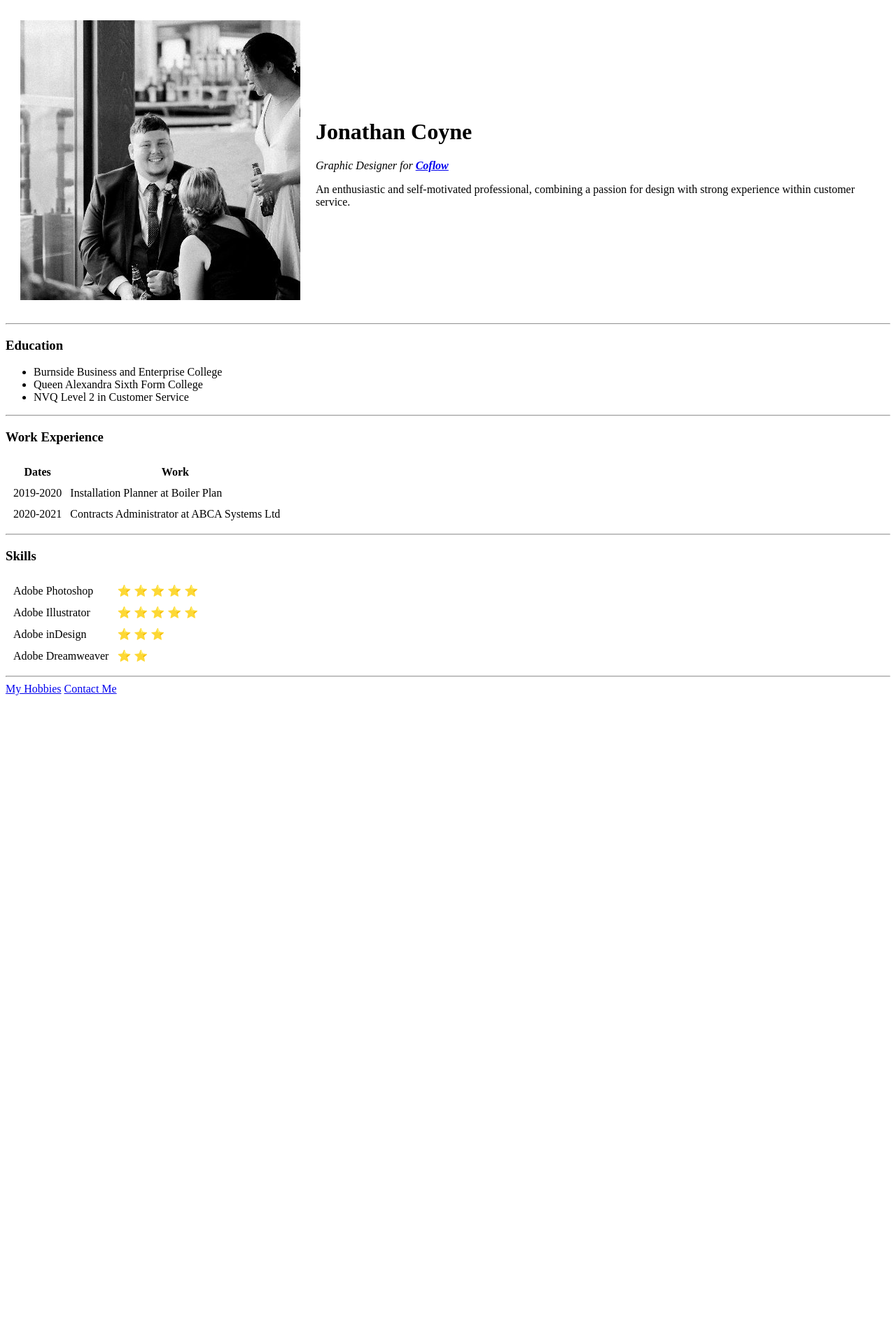
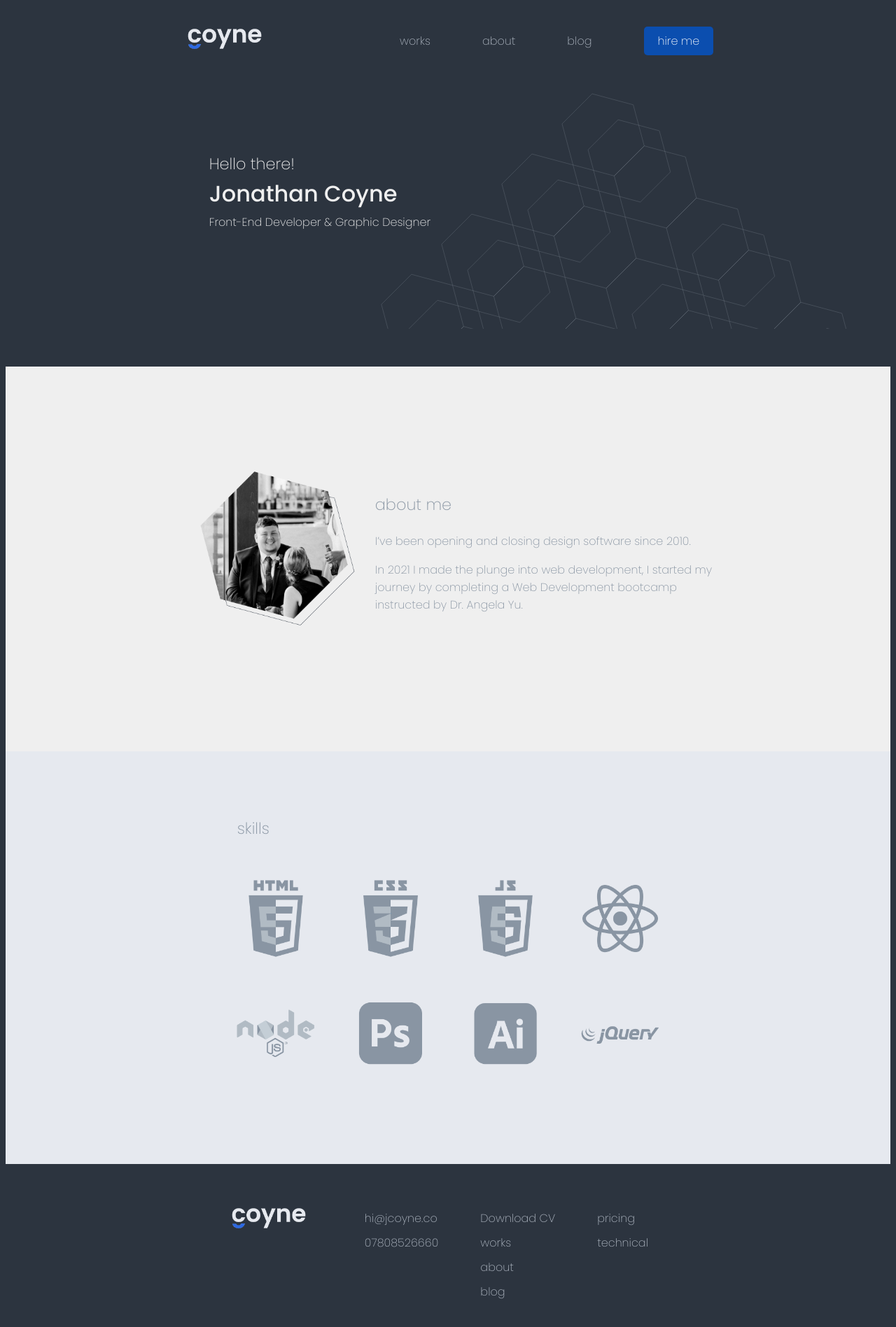
Before and after one commit to jonnycoyne/cv, a plain HTML site: page index.html in a window 1280 px wide. Shown: the top 1897 px of the page at 70% size. Before the commit the page ends 1002 px from the top, so only its background shows below. Drawn offline with Linux system fonts and the light colour scheme.

Commit message:
CSS amendments & Modernisation

```diff
--- /dev/null
+++ b/css/styles.css
@@ -0,0 +1,239 @@
+body {
+  background-color: #2C343F;
+}
+
+h1 {
+  font-family: 'Poppins', sans-serif;
+  font-size: 2rem;
+  font-weight: 400;
+}
+
+h2 {
+  font-family: 'Poppins', sans-serif;
+  font-size: 1.8rem;
+  font-weight: 200;
+}
+
+h3 {
+  font-family: 'Poppins', sans-serif;
+  font-size: 1.4rem;
+  font-weight: 200;
+}
+
+p {
+  font-family: 'Poppins', sans-serif;
+  font-weight: 100;
+}
+
+a {
+  color: #AEB6C1;
+  text-decoration: none;
+  font-family: 'Poppins', sans-serif;
+  font-weight: 100;
+}
+
+a:hover {
+  color: #EFEFEF;
+}
+
+ul {
+  list-style-type: none;
+}
+
+/******** HEADER CONTAINER ********/
+
+.head-container {
+  color: #EFEFEF;
+  width: 60%;
+  line-height: 20px;
+  margin: auto;
+  padding-bottom: 80px;
+}
+
+.head-info {
+  color: #EFEFEF;
+  width: 90%;
+  line-height: 20px;
+  margin: auto;
+  padding: 120px 0 100px 0;
+}
+
+.navbar {
+  background-color: #2C343F;
+  width: 60%;
+  margin: auto;
+}
+
+.navbar-logo {
+  width: 120px;
+  margin-top: 25px;
+}
+
+.navbar-links {
+  float: right;
+  margin-top: 30px;
+}
+
+.nav {
+  padding-right: 70px;
+}
+
+.bg-img {
+  position: absolute;
+  margin: auto;
+  padding: 30px 0 0 100px;
+  width: 60%;
+}
+
+/******** MIDDLE CONTAINER ********/
+
+.mid-container {
+  background-color: #EFEFEF;
+  height: 550px;
+  width: 100%;
+}
+
+.about-me {
+  color: #8995A3;
+  width: 60%;
+  margin: auto;
+  padding: 120px;
+}
+
+.about-description {
+  margin-top: 60px;
+}
+
+.profile-img {
+  width: 275px;
+  float: left;
+}
+
+
+/******** BOTTOM CONTAINER ********/
+
+.bottom-container {
+  background-color: #E6E9EF;
+  height: 590px;
+  width: 100%;
+}
+
+.skills {
+  width: 60%;
+  margin: auto;
+  padding: 60px;
+}
+
+.skill-title {
+  color: #8995A3;
+  text-align: left;
+  margin-left: 30px;
+  padding: 10px;
+}
+
+.skill-images {
+  width: 90%;
+  margin: auto;
+  text-align: center;
+}
+
+.html-img {
+  width: 120px;
+  padding: 20px;
+}
+
+.css-img {
+  width: 120px;
+  padding: 20px;
+}
+
+.js-img {
+  width: 120px;
+  padding: 20px;
+}
+
+.react-img {
+  width: 120px;
+  padding: 20px;
+}
+
+.node-img {
+  width: 120px;
+  padding: 20px;
+}
+
+.ps-img {
+  width: 120px;
+  padding: 20px;
+}
+
+.ai-img {
+  width: 120px;
+  padding: 20px;
+}
+
+.jquery-img {
+  width: 120px;
+  padding: 20px;
+}
+
+/******** Footer CONTAINER ********/
+
+.footer-container {
+  background-color: #2C343F;
+  height: 250px;
+  width: 100%;
+}
+
+.footer {
+  width: 50%;
+  margin: auto;
+  padding: 30px;
+}
+
+.sitemap-links {
+  float: right;
+  line-height: 35px;
+  margin: auto;
+  padding: 30px;
+}
+
+.footer-lists {
+  width: 60%;
+  margin: auto;
+  padding-right: 20px
+}
+
+.btn {
+  appearance: button;
+  backface-visibility: hidden;
+  background-color: #0B4EAF;
+  border-radius: 5px;
+  border-width: 0;
+  color: #fff;
+  cursor: pointer;
+  font-family: 'Poppins', sans-serif;
+  font-size: 100%;
+  font-weight: 100;
+  padding: 8px 20px 8px 20px;
+  position: relative;
+  text-align: center;
+  text-transform: none;
+  touch-action: manipulation;
+}
+
+.btn:hover {
+  background: #103D72;
+  text-decoration: none;
+}
+
+.copyright {
+  font-family: 'Poppins', sans-serif;
+  font-weight: 100;
+  font-size: 0.85rem;
+  color: #75828E;
+  text-align: center;
+  margin: auto;
+  width: 40%;
+  padding: 120px 0 20px 0;
+}
--- a/index.html
+++ b/index.html
@@ -3,71 +3,95 @@
 
 <head>
   <meta charset="utf-8">
-   <title>Jonathan's Personal Site</title>
+  <title>Jonathan Coyne</title>
+  <link rel="stylesheet" href="css/styles.css">
+  <link rel="preconnect" href="https://fonts.googleapis.com">
+  <link rel="preconnect" href="https://fonts.gstatic.com" crossorigin>
+  <link href="https://fonts.googleapis.com/css2?family=Poppins:wght@200;300;500;700&display=swap" rel="stylesheet">
 </head>
 
 <body>
-   <table cellspacing="20">
-     <tr>
-       <td><img src="images/jonny.png" alt="jonny profile picture"></td>
-       <td>   <h1>Jonathan Coyne</h1>
-          <p><em>Graphic Designer for <strong><a href="https//twitter.com/jonathancoyne">Coflow</a></strong></em></p>
-          <p>An enthusiastic and self-motivated professional, combining a passion for design with strong experience within customer service.</p></td>
-     </tr>
-   </table>
+  </div>
+  <div class="navbar">
+    <div>
+      <img class="navbar-logo" src="images/logo.png" alt="logo">
+      <ul class="navbar-links">
+        <a class="nav" href="works.html">works</a>
+        <a class="nav" href="about.html">about</a>
+        <a class="nav" href="blog.html">blog</a>
+        <a href="contact.html"><button class="btn">hire me</button></a>
+      </ul>
+      <img class="bg-img" src="images/bg.svg" alt="bg-image">
+    </div>
+  </div>
 
-   <hr>
-   <h3>Education</h3>
-   <ul>
-    <li>Burnside Business and Enterprise College</li>
-    <li>Queen Alexandra Sixth Form College</li>
-    <li>NVQ Level 2 in Customer Service</li>
+  <div class="head-container">
+    <div class="head-info">
+      <h3>Hello there!</h3>
+      <h1>Jonathan Coyne</h1>
+      <p>Front-End Developer & Graphic Designer</p>
+    </div>
+  </div>
+
+
+  <div class="mid-container">
+    <div class="about-me">
+      <img class="profile-img" src="images/profile.png" alt="profile-pic">
+      <div class="about-description">
+        <h3 class>about me</h3>
+        <p>I’ve been opening and closing design software since 2010.</p>
+
+        <p>In 2021 I made the plunge into web development, I started my journey by completing
+          a Web Development bootcamp instructed by Dr. Angela Yu. </p>
+      </div>
+    </div>
+  </div>
+
+  <div class="bottom-container">
+    <div class="skills">
+      <div class="skill-images">
+        <h3 class="skill-title">skills</h3>
+        <img class="html-img" src="images/skills/html.png" alt="html-img">
+        <img class="css-img" src="images/skills/css.png" alt="css-img">
+        <img class="js-img" src="images/skills/js.png" alt="js-img">
+        <img class="react-img" src="images/skills/react.png" alt="react-img">
+        <img class="node-img" src="images/skills/node.png" alt="node-img">
+        <img class="ps-img" src="images/skills/ps.png" alt="ps-img">
+        <img class="ai-img" src="images/skills/ai.png" alt="ai-img">
+        <img class="jquery-img" src="images/skills/jquery.png" alt="jquery-img">
+      </div>
+    </div>
+  </div>
+
+  <div class="footer-container">
+    <div class="footer">
+      <img class="navbar-logo" src="images/logo.png" alt="logo">
+      <ul class="sitemap-links">
+        <li><a href="pricing.html">pricing</a></li>
+        <li><a href="technical.html">technical</a></li>
       </ul>
-<hr>
 
-   <h3>Work Experience</h3>
-  <table cellspacing="10">
-    <thead>
-    <tr>
-      <th>Dates</th>
-      <th>Work</th>
-    </tr>
-  </thead>
-    <tbody>
-    <tr>
-      <td>2019-2020</td>
-      <td>Installation Planner at Boiler Plan</td>
-    </tr>
-    <tr>
-      <td>2020-2021</td>
-      <td>Contracts Administrator at ABCA Systems Ltd</td>
-    </tr>
-  </tbody>
-  </table>
-<hr>
+      <ul class="sitemap-links">
+        <li><a href="cv.html">Download CV</a></li>
+        <li><a href="works.html">works</a></li>
+        <li><a href="about.html">about</a></li>
+        <li><a href="blog.html">blog</a></li>
+      </ul>
 
-<h3>Skills</h3>
-<table cellspacing="10">
-    <tr>
-        <td>Adobe Photoshop</td>
-        <td>&#11088; &#11088; &#11088; &#11088; &#11088;</td>
-    </tr>
-    <tr>
-        <td>Adobe Illustrator</td>
-        <td>&#11088; &#11088; &#11088; &#11088; &#11088;</td>
-    </tr>
-    <tr>
-        <td>Adobe inDesign</td>
-        <td>&#11088; &#11088; &#11088;</td>
-    </tr>
-    <tr>
-        <td>Adobe Dreamweaver</td>
-        <td>&#11088; &#11088; </td>
-    </tr>
-</table>
+      <ul class="sitemap-links">
+        <li><a href="about.html">hi@jcoyne.co</a></li>
+        <li><a href="blog.html">07808526660</a></li>
+      </ul>
 
-   <hr>
-   <a href="hobbies.html">My Hobbies</a>
-   <a href="contact.html">Contact Me</a>
+    </div>
+
+    <div>
+      <p class="copyright">© Copyright 2022 jcoyne.co trading as Jonathan Coyne
+        Registered in England and Wales 3213211 / All rights reserved / Terms / Privacy</p>
+    </div>
+
+  </div>
+
 </body>
+
 </html>
```
Also changed, not shown: images/bg.svg (added), images/logo.png (added), images/profile.png (added), images/skills/ai.png (added), images/skills/css.png (added), images/skills/html.png (added), images/skills/jquery.png (added), images/skills/js.png (added), images/skills/node.png (added), images/skills/ps.png (added), images/skills/react.png (added). Lines whose indentation alone changed are shown as unchanged.
